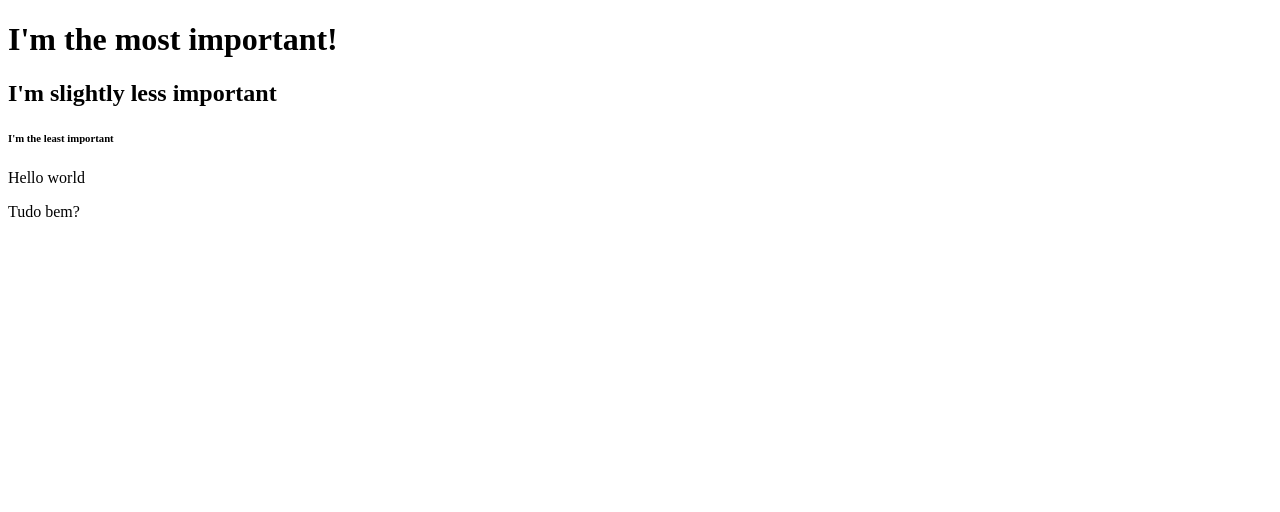
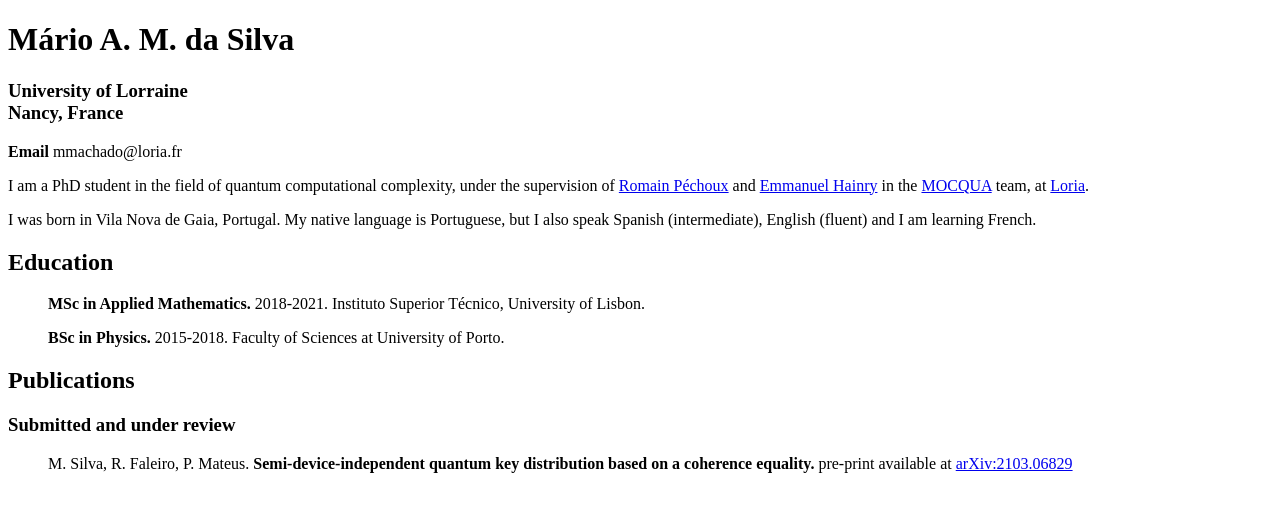
Before and after one commit to marioalbertosilva/marioalbertosilva.github.io, a plain HTML site: page index.html in a window 1280 px wide. Drawn offline with Linux system fonts and the light colour scheme.

Commit message:
First real thing

```diff
--- a/index.html
+++ b/index.html
@@ -8,18 +8,46 @@
   </head>
   <body>
     <h1>
-      I'm the most important!
+      Mário A. M. da Silva
     </h1>
+    <h3>
+      University of Lorraine
+      <br>
+      Nancy, France
+    </h3>
+    <p>
+      <b>
+        Email
+      </b>
+      mmachado@loria.fr
+    </p>
+    I am a PhD student in the field of quantum computational complexity, under the supervision of <a href="https://members.loria.fr/RPechoux/">Romain Péchoux</a> and <a href="https://members.loria.fr/EHainry/">Emmanuel Hainry</a> in the <a href="https://mocqua.loria.fr/en/welcome/">MOCQUA</a> team, at <a href="https://www.loria.fr/en/">Loria</a>.
+    <p>
+    I was born in Vila Nova de Gaia, Portugal. My native language is Portuguese, but I also speak Spanish (intermediate), English (fluent) and I am learning French.
+    </p>
+
     <h2>
-      I'm slightly less important
+      Education
     </h2>
-    <h6>
-      I'm the least important
-    </h6>
-    Hello world
-    <p>
-      Tudo bem?
-    </p>
+
+    <ul style="list-style-type: none">
+      <li style="padding-bottom:1em"><b> MSc in Applied Mathematics.</b> 2018-2021. Instituto Superior Técnico, University of Lisbon.
+      </li>
+      <li><b> BSc in Physics.</b> 2015-2018. Faculty of Sciences at University of Porto.
+      </li>
+    </ul>
+
+    <h2>
+      Publications
+    </h2>
+    <h3>
+      Submitted and under review
+    </h3>
+    <ul style="list-style-type: none">
+    <li>M. Silva, R. Faleiro, P. Mateus. <b>Semi-device-independent quantum key distribution based on a coherence equality.</b> pre-print available at <a href="https://arxiv.org/abs/2103.06829">arXiv:2103.06829</a> </li>
+    </ul>
+
+
     <script src="script.js"></script>
   </body>
 </html>
```
Also changed, not shown: 1 other file.
